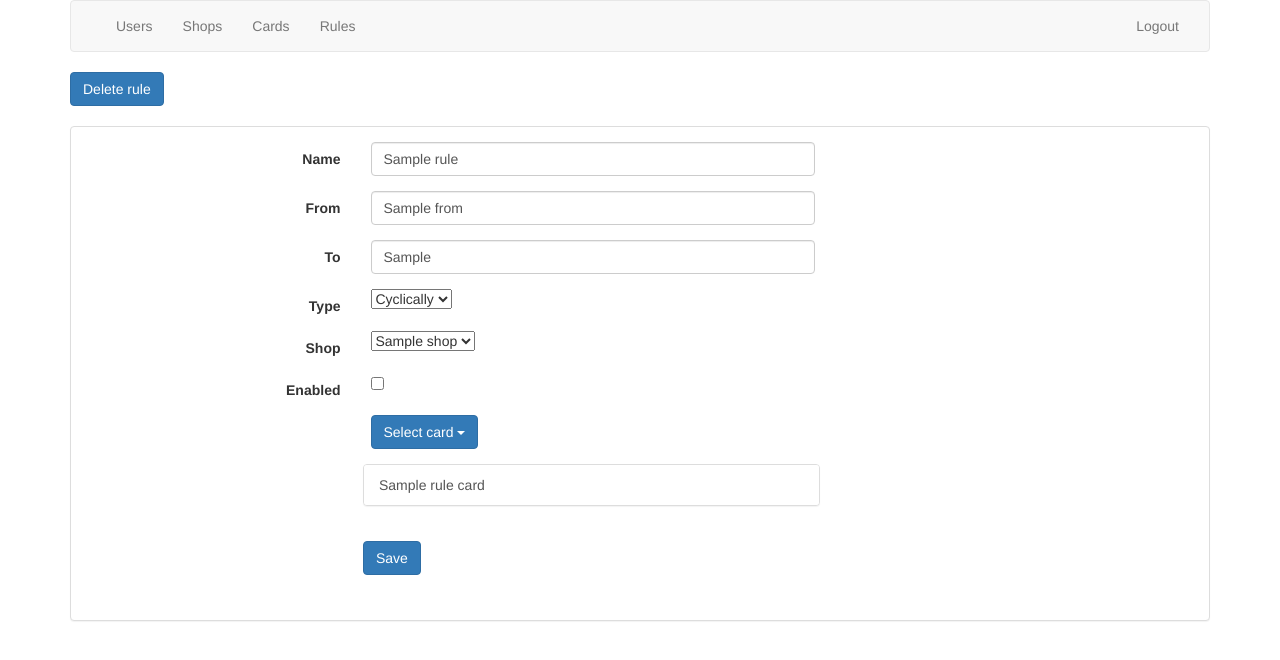
After one commit to JakeBadland/Reseller-v3, a CodeIgniter 4 app: the page made by app/Views/dna/edit_rule.php in a window 1280 px wide. The commit adds this page. Shown: the top 660 px of the page. Run offline with PHP 8.4 and a stand-in for CodeIgniter, Linux system fonts and the light colour scheme; the template is opened without the code that fills it: most values are stand-ins (such as "Sample title", 1, 10 or a date in 2020); some libraries are stand-ins or nearby versions.

Commit message:
dna simple rules

```diff
--- a/app/Views/content.php
+++ b/app/Views/content.php
@@ -34,7 +34,8 @@
                 <TD style="background-color: rgb(0,255,255)"><?= $order->purchaseType ?></TD>
 
                 <?php if ($rule) {
-                    if ((int) $order->price > (int) $rule->from && (int) $order->price < (int) $rule->to){
+                    $model = new \App\Models\RuleModel();
+                    if ((int) $order->price > (int) $rule->from && (int) $order->price < (int) $rule->to && $rule->enabled){
                         $shop_info['short'] = $rule_cards[$cardIndex]->short;
                         switch ($rule->type){
                             case 'cyclically': {
--- /dev/null
+++ b/app/Views/dna/edit_rule.php
@@ -0,0 +1,135 @@
+<?= $this->extend('layouts/dna'); ?>
+
+<?= $this->section('edit_rule'); ?>
+
+<div class="container">
+    <button class="btn btn-primary collapsed" type="button" data-toggle="collapse" data-target="#delete-rule" aria-expanded="false" aria-controls="collapseExample">
+        Delete rule
+    </button>
+    <br/>
+    <br/>
+
+    <div class="collapse" id="delete-rule">
+        <div class="card card-body panel panel-default">
+            <div class="panel-body">
+                <form action="/dna/rules/delete" class="form-horizontal" method="post">
+                    <h3 class="col-xs-3 control-label">Are you sure?</h3>
+                    <div class="form-group">
+                        <div class="col-xs-5">
+                            <input type="hidden" class="form-control" name="rule_id" value="<?=$rule->id?>">
+                        </div>
+                    </div>
+                    <button type="submit">Confirm</button>
+                </form>
+            </div>
+        </div>
+    </div>
+
+    <div class="card card-body panel panel-default">
+        <div class="panel-body">
+            <form action="/dna/rules/edit" class="form-horizontal" method="post">
+                <input type="hidden" name="id" value="<?=$rule->id?>">
+                <div class="form-group">
+                    <label for="name" class="col-xs-3 control-label">Name</label>
+                    <div class="col-xs-5">
+                        <input type="text" class="form-control" id="name" name="name" value="<?=$rule->name?>">
+                    </div>
+                </div>
+                <div class="form-group">
+                    <label for="from" class="col-xs-3 control-label">From</label>
+                    <div class="col-xs-5">
+                        <input type="text" class="form-control" id="from" name="from" value="<?=$rule->from?>">
+                    </div>
+                </div>
+                <div class="form-group">
+                    <label for="to" class="col-xs-3 control-label">To</label>
+                    <div class="col-xs-5">
+                        <input type="text" class="form-control" id="to" name="to" value="<?=$rule->to?>">
+                    </div>
+                </div>
+                <div class="form-group">
+                    <label for="type" class="col-xs-3 control-label">Type</label>
+                    <div class="col-xs-5">
+                        <select id="type" name="type">
+                            <option value="cyclically" <?php if ($rule->type == 'cyclically'): echo 'selected="selected"'?><?php endif?>>Cyclically</option>
+                            <option value="random" <?php if ($rule->type == 'random'): echo 'selected="selected"'?><?php endif?>>Random</option>
+                        </select>
+                    </div>
+                </div>
+                <div class="form-group">
+                    <label for="shop_id" class="col-xs-3 control-label">Shop</label>
+                    <div class="col-xs-5">
+                        <select id="shop_id" name="shop_id">
+                            <?php foreach ($shops as $shop) : ?>
+                                <option value="<?=$shop->id?>" <?php if ($rule->shop_id == $shop->id) echo 'selected="selected"'?>><?= $shop->name ?></option>
+                            <?php endforeach; ?>
+                        </select>
+                    </div>
+                </div>
+                <div class="form-group">
+                    <label for="num" class="col-xs-3 control-label">Enabled</label>
+                    <div class="col-xs-5">
+                        <input type="checkbox" name="enabled" <?php if ((int) $rule->enabled) echo 'checked="checked"';?>
+                    </div>
+                </div>
+                <div class="form-group">
+                    <div class="col-xs-5">
+                        <br/>
+                        <button class="btn btn-primary dropdown-toggle" type="button" id="add_card" data-toggle="dropdown" aria-haspopup="true" aria-expanded="false">
+                            Select card
+                            <span class="caret"></span>
+                        </button>
+                        <ul class="dropdown-menu" aria-labelledby="Select-card">
+                            <?php foreach ($cards as $card): ?>
+                                <li><a href="#" class="card-link" data-id="<?= $card->id ?>"><?= $card->name ?></a></li>
+                            <?php endforeach ?>
+                        </ul>
+                    </div>
+                </div>
+                <input type="hidden" name="rule_cards" id="rule_cards" value="<?php foreach ($rule_cards as $card): echo $card->id . ','; endforeach; ?>">
+                <div class="form-group">
+                    <div class="col-xs-offset-3 col-xs-5">
+                        <div class="card card-body panel panel-default">
+                            <div class="list-group selected-cards">
+                                <?php foreach ($rule_cards as $card) : ?>
+                                <a href="#" class="list-group-item" data-id="<?= $card->id ?>"><?= $card->name ?></a>
+                                <?php endforeach; ?>
+                            </div>
+                        </div>
+                    </div>
+                </div>
+
+                <div class="form-group">
+                    <div class="col-xs-offset-3 col-xs-9">
+                        <button type="submit" class="btn btn-primary">Save</button>
+                    </div>
+                </div>
+            </form>
+        </div>
+    </div>
+</div>
+
+<script>
+    $(document).ready(function () {
+        $('body').on('click', '.card-link', function () {
+            $('.selected-cards').append('<a class="list-group-item" href=# data-id=' + $(this).attr('data-id') + '>' + $(this).text() + '</a>')
+            recalculate();
+        });
+
+        $('.selected-cards').on('click', 'a', function (){
+            $(this).remove();
+            recalculate();
+        })
+    });
+
+    function recalculate(){
+        let cards = $('.selected-cards').find('a');
+        let ids = '';
+        $.each(cards, function (i, card) {
+            ids += $(card).attr('data-id') + ',';
+        });
+        $('#rule_cards').val(ids);
+    }
+</script>
+
+<?= $this->endSection(); ?>
--- a/app/Views/layouts/dna.php
+++ b/app/Views/layouts/dna.php
@@ -27,6 +27,7 @@
 <!--                    <li><a href="#">Roles</a></li>-->
                     <li><a href="/dna/shops">Shops</a></li>
                     <li><a href="/dna/cards">Cards</a></li>
+                    <li><a href="/dna/rules">Rules</a></li>
                     <!--<li><a href="#">Items</a></li>-->
                 </ul>
                 <ul class="nav navbar-nav navbar-right">
@@ -42,9 +43,10 @@
     <?= $this->renderSection('shops') ?>
     <?= $this->renderSection('items') ?>
     <?= $this->renderSection('cards') ?>
-    <?= $this->renderSection('shops') ?>
+    <?= $this->renderSection('rules') ?>
     <?= $this->renderSection('edit_user') ?>
     <?= $this->renderSection('edit_shop') ?>
+    <?= $this->renderSection('edit_rule') ?>
     <?= $this->renderSection('error') ?>
 </div>
 <div class="footer"></div>
```
Also changed, not shown: app/Config/Routes.php (+10 -0 lines), app/Controllers/Dna.php (+69 -1 lines), app/Models/RuleModel.php (+22 -5 lines), app/Views/dna/edit_shop.php (+4 -85 lines), app/Views/dna/rules.php (added, +96 -0 lines).
